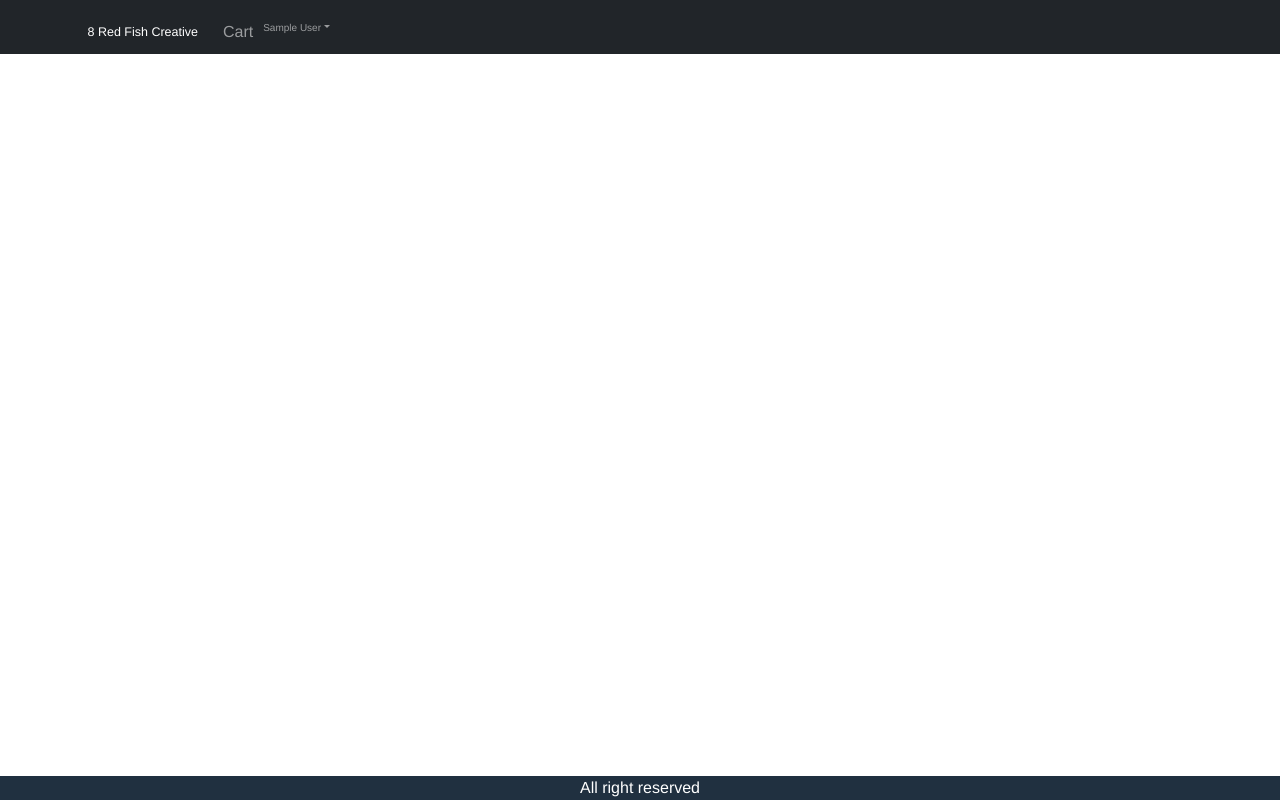
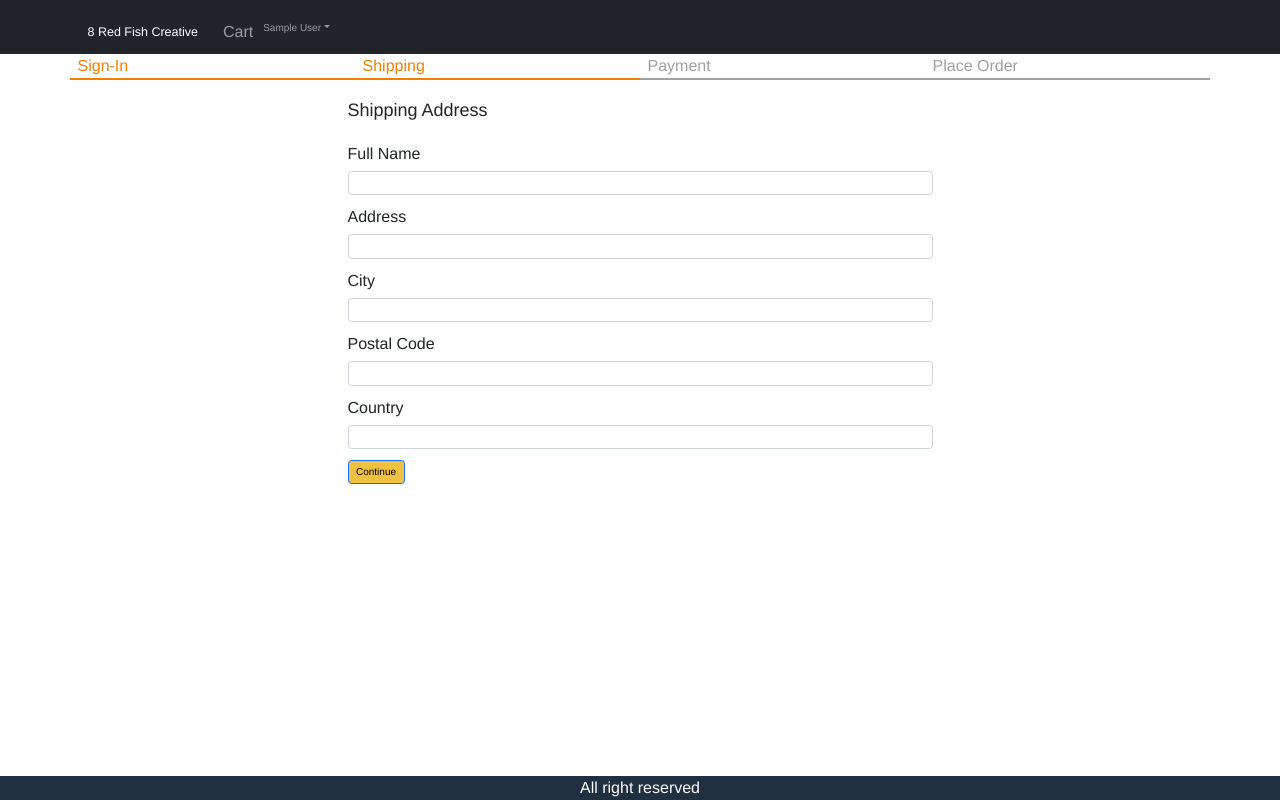
Before and after one commit to xiaojing168jmg168/8-red-fish-creative, a React (Create React App) app in the folder frontend/: page /shipping in a window 1280 px wide. Built offline with nearby package versions, Linux system fonts and the light colour scheme; sample sign-in values are in the browser's storage.

Commit message:
create shipping form and handle save shipping address

```diff
--- a/frontend/src/App.js
+++ b/frontend/src/App.js
@@ -13,6 +13,7 @@
 import { Store } from './Store';
 import CartScreen from './screens/CartScreen';
 import SigninScreen from './screens/SigninScreen';
+import ShippingAddressScreen from './screens/ShippingAddressScreen';
 
 
 function App() {
@@ -23,6 +24,7 @@
   const signoutHandler = () => {
     ctxDispatch({ type: 'USER_SIGNOUT' });
     localStorage.removeItem('userInfo');
+    localStorage.removeItem('shippingAddress');
   };
   return (
     <BrowserRouter>
@@ -75,6 +77,7 @@
       <Route path="/product/:slug" element={<ProductScreen/>}></Route>
       <Route path="/cart" element={<CartScreen/>}></Route>
       <Route path="/signin" element={<SigninScreen />} />
+      <Route path="/shipping" element={<ShippingAddressScreen />}></Route>
       <Route path="/" element={<HomeScreen/>}></Route>
       </Routes>
       </Container>
--- a/frontend/src/Store.js
+++ b/frontend/src/Store.js
@@ -7,6 +7,9 @@
   ? JSON.parse(localStorage.getItem('userInfo'))
   : null,
   cart: {
+    shippingAddress: localStorage.getItem('shippingAddress')
+      ? JSON.parse(localStorage.getItem('shippingAddress'))
+      : {},
     cartItems: localStorage.getItem('cartItems')
     ? JSON.parse(localStorage.getItem('cartItems'))
     : [],
@@ -40,7 +43,19 @@
         return {
           ...state,
           userInfo: null,
-        }
+          cart: {
+            cartItems: [],
+            shippingAddress: {},
+          },
+        };
+      case 'SAVE_SHIPPING_ADDRESS':
+        return {
+          ...state,
+          cart: {
+            ...state.cart,
+            shippingAddress: action.payload,
+          },
+          };
     default:
       return state;
   }
--- /dev/null
+++ b/frontend/src/components/CheckoutSteps.js
@@ -0,0 +1,14 @@
+import React from 'react';
+import Row from 'react-bootstrap/Row';
+import Col from 'react-bootstrap/Col';
+
+export default function CheckoutSteps(props) {
+  return (
+    <Row className="checkout-steps">
+      <Col className={props.step1 ? 'active' : ''}>Sign-In</Col>
+      <Col className={props.step2 ? 'active' : ''}>Shipping</Col>
+      <Col className={props.step3 ? 'active' : ''}>Payment</Col>
+      <Col className={props.step4 ? 'active' : ''}>Place Order</Col>
+    </Row>
+  );
+}
--- a/frontend/src/index.css
+++ b/frontend/src/index.css
@@ -201,3 +201,12 @@
   color: #000000;
   font-size: 1rem;
 }
+
+.checkout-steps > div {
+  border-bottom: 0.2rem solid #a0a0a0;
+  color: #a0a0a0;
+}
+.checkout-steps > div.active {
+  border-bottom: 0.2rem solid #f08000;
+  color: #f08000;
+}
--- a/frontend/src/screens/CartScreen.js
+++ b/frontend/src/screens/CartScreen.js
@@ -34,7 +34,7 @@
   }
 
   const checkoutHandler = () =>{
-    navigate('/signin?redirect=/shinpping')
+    navigate('/signin?redirect=/shipping')
   }
   return (
     <div>
--- /dev/null
+++ b/frontend/src/screens/ShippingAddressScreen.js
@@ -0,0 +1,111 @@
+import React, { useContext, useEffect, useState } from 'react';
+import { Helmet } from 'react-helmet-async';
+import Form from 'react-bootstrap/Form';
+import Button from 'react-bootstrap/Button';
+import { useNavigate } from 'react-router-dom';
+import { Store } from '../Store';
+import CheckoutSteps from '../components/CheckoutSteps';
+
+export default function ShippingAddressScreen() {
+  const navigate = useNavigate();
+  const { state, dispatch: ctxDispatch } = useContext(Store);
+  const {
+    userInfo,
+    cart: { shippingAddress },
+  } = state;
+  const [fullName, setFullName] = useState(shippingAddress.fullName || '');
+  const [address, setAddress] = useState(shippingAddress.address || '');
+  const [city, setCity] = useState(shippingAddress.city || '');
+  const [postalCode, setPostalCode] = useState(
+    shippingAddress.postalCode || ''
+  );
+  useEffect(() => {
+    if (!userInfo) {
+      navigate('/signin?redirect=/shipping');
+    }
+  }, [userInfo, navigate]);
+  const [country, setCountry] = useState(shippingAddress.country || '');
+  const submitHandler = (e) => {
+    e.preventDefault();
+    ctxDispatch({
+      type: 'SAVE_SHIPPING_ADDRESS',
+      payload: {
+        fullName,
+        address,
+        city,
+        postalCode,
+        country,
+      },
+    });
+    localStorage.setItem(
+      'shippingAddress',
+      JSON.stringify({
+        fullName,
+        address,
+        city,
+        postalCode,
+        country,
+      })
+    );
+    navigate('/payment');
+  };
+  return (
+    <div>
+      <Helmet>
+        <title>Shipping Address</title>
+      </Helmet>
+
+      <CheckoutSteps step1 step2></CheckoutSteps>
+      <div className="container small-container">
+        <h1 className="my-3">Shipping Address</h1>
+        <Form onSubmit={submitHandler}>
+          <Form.Group className="mb-3" controlId="fullName">
+            <Form.Label>Full Name</Form.Label>
+            <Form.Control
+              value={fullName}
+              onChange={(e) => setFullName(e.target.value)}
+              required
+            />
+          </Form.Group>
+          <Form.Group className="mb-3" controlId="address">
+            <Form.Label>Address</Form.Label>
+            <Form.Control
+              value={address}
+              onChange={(e) => setAddress(e.target.value)}
+              required
+            />
+          </Form.Group>
+          <Form.Group className="mb-3" controlId="city">
+            <Form.Label>City</Form.Label>
+            <Form.Control
+              value={city}
+              onChange={(e) => setCity(e.target.value)}
+              required
+            />
+          </Form.Group>
+          <Form.Group className="mb-3" controlId="postalCode">
+            <Form.Label>Postal Code</Form.Label>
+            <Form.Control
+              value={postalCode}
+              onChange={(e) => setPostalCode(e.target.value)}
+              required
+            />
+          </Form.Group>
+          <Form.Group className="mb-3" controlId="country">
+            <Form.Label>Country</Form.Label>
+            <Form.Control
+              value={country}
+              onChange={(e) => setCountry(e.target.value)}
+              required
+            />
+          </Form.Group>
+          <div className="mb-3">
+            <Button variant="primary" type="submit">
+              Continue
+            </Button>
+          </div>
+        </Form>
+      </div>
+    </div>
+  );
+}
```
Also changed, not shown: 1 other file (tests, documents, lock files or other folders).
